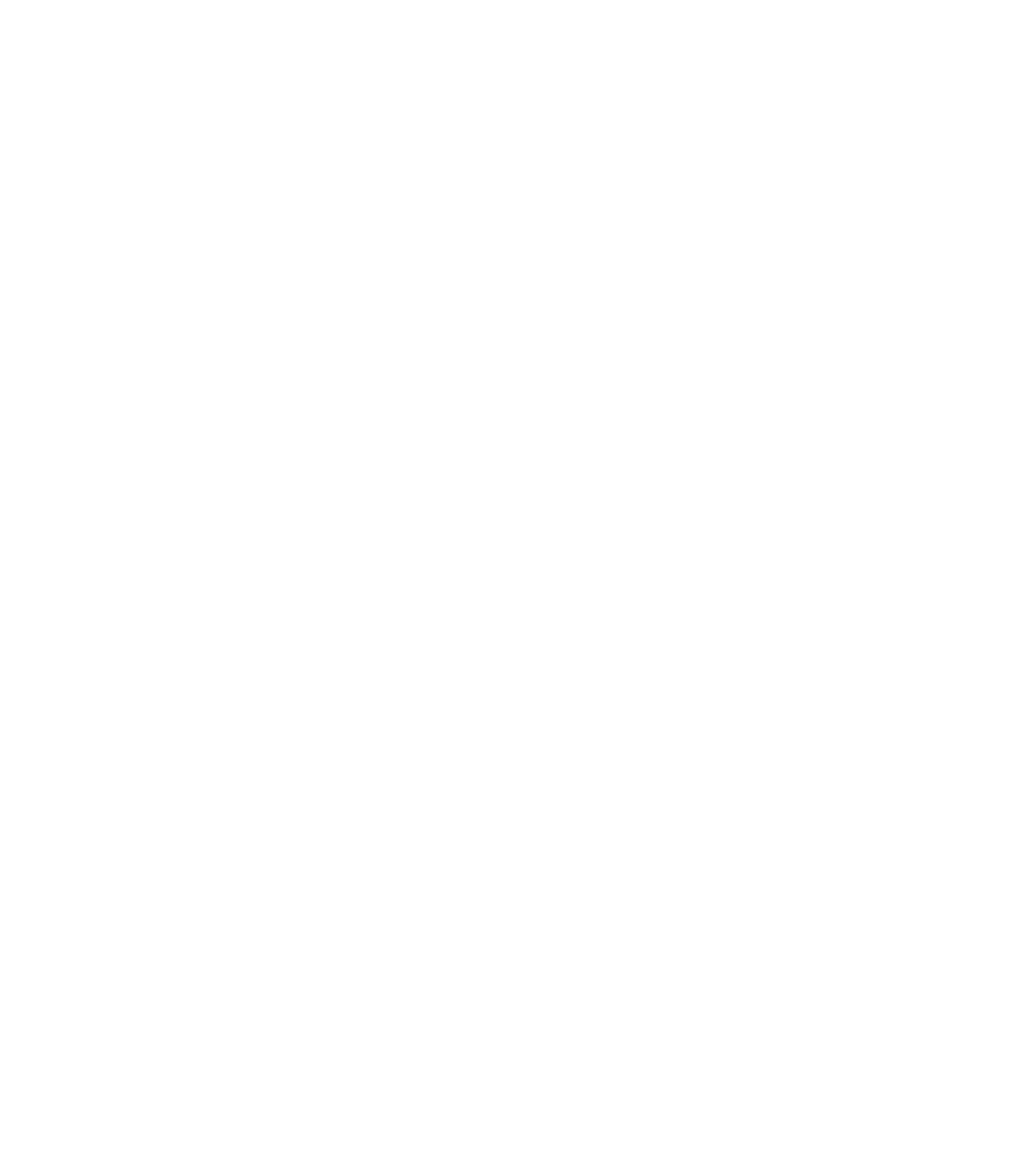
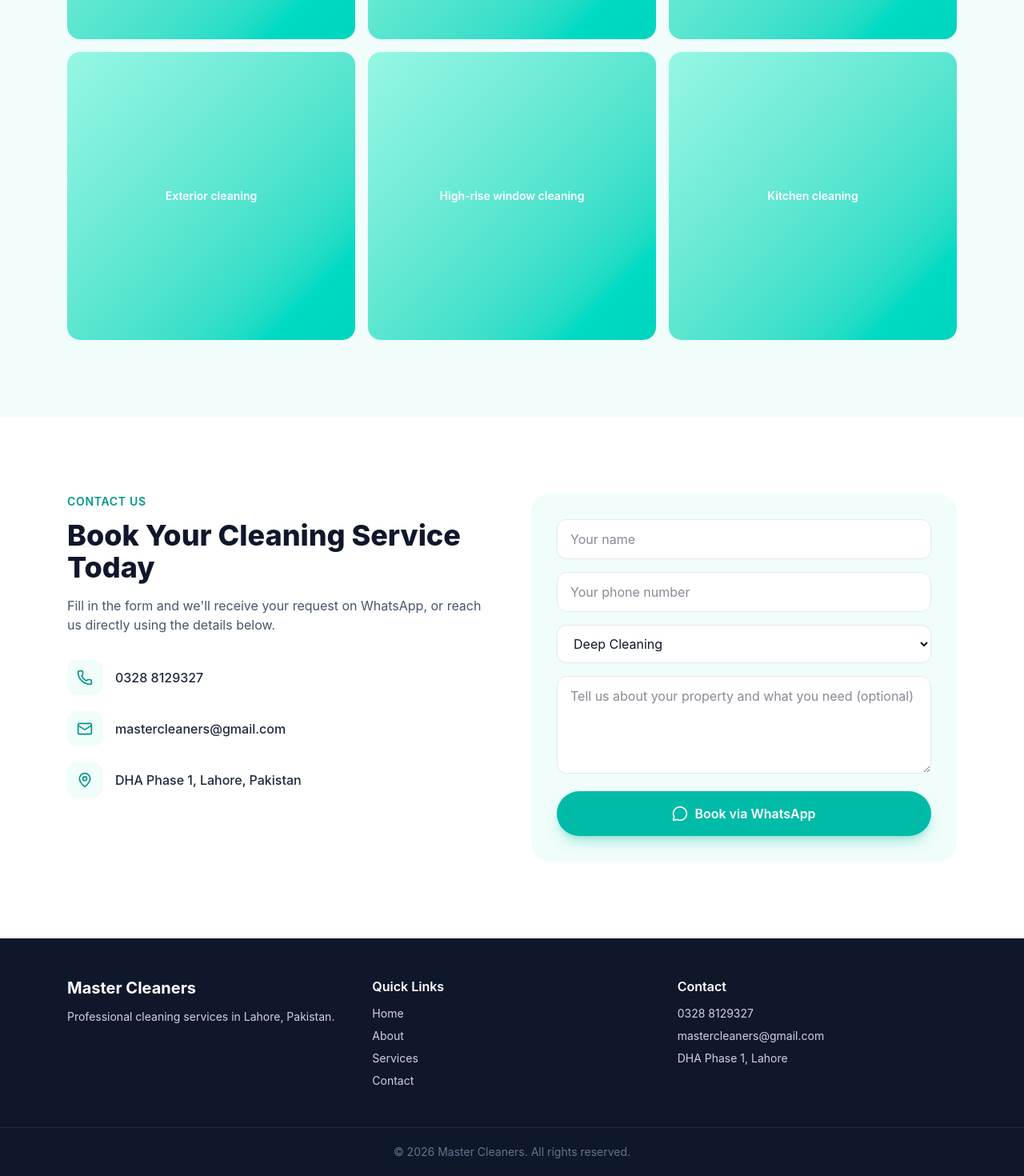
Before and after one commit to SaimRehman-design/master-cleaners, a React (Vite) app: page /contact in a window 1280 px wide. Shown: the part 3388-4858 px from the top of the page at 80% size. Before the commit the page ends 2861 px from the top, so only its background shows below. Built offline with nearby package versions, Linux system fonts and the light colour scheme.

Commit message:
Add gallery, contact form with WhatsApp booking, and footer

```diff
--- a/src/App.jsx
+++ b/src/App.jsx
@@ -3,6 +3,10 @@ import Hero from './components/Hero'
 import Services from './components/Services'
 import About from './components/About'
 import WhyChooseUs from './components/WhyChooseUs'
+import Gallery from './components/Gallery'
+import Contact from './components/Contact'
+import Footer from './components/Footer'
+
 export default function App() {
   return (
     <div className="font-sans text-slate-900">
@@ -12,7 +16,10 @@ export default function App() {
         <Services />
         <About />
         <WhyChooseUs />
+        <Gallery />
+        <Contact />
       </main>
+      <Footer />
     </div>
   )
 }
--- /dev/null
+++ b/src/components/Contact.jsx
@@ -0,0 +1,127 @@
+import { useState } from 'react'
+import { Phone, Mail, MapPin, MessageCircle } from 'lucide-react'
+
+const WHATSAPP_NUMBER = '923288129327' // 0328 8129327 in international format
+
+const serviceOptions = [
+  'Deep Cleaning',
+  'General Cleaning',
+  'Interior Cleaning',
+  'Exterior Cleaning',
+  'Window Cleaning',
+  'Inside & Outside Window Washing',
+  'High-Rise Window Cleaning',
+]
+
+export default function Contact() {
+  const [form, setForm] = useState({
+    name: '',
+    phone: '',
+    service: serviceOptions[0],
+    message: '',
+  })
+
+  const update = (e) => setForm({ ...form, [e.target.name]: e.target.value })
+
+  const handleSubmit = (e) => {
+    e.preventDefault()
+    const text =
+      `Hello Master Cleaners, I would like to book a cleaning service.\n\n` +
+      `Name: ${form.name}\n` +
+      `Phone: ${form.phone}\n` +
+      `Service: ${form.service}\n` +
+      `Details: ${form.message || 'N/A'}`
+    window.open(
+      `https://wa.me/${WHATSAPP_NUMBER}?text=${encodeURIComponent(text)}`,
+      '_blank'
+    )
+  }
+
+  const inputClass =
+    'w-full rounded-xl border border-slate-200 bg-white px-4 py-3 text-slate-900 outline-none transition focus:border-teal-500 focus:ring-2 focus:ring-teal-100'
+
+  return (
+    <section id="contact" className="bg-white py-16 md:py-24">
+      <div className="mx-auto grid max-w-6xl gap-12 px-5 md:grid-cols-2">
+        <div>
+          <p className="text-sm font-semibold uppercase tracking-wider text-teal-600">
+            Contact Us
+          </p>
+          <h2 className="mt-3 text-3xl font-extrabold text-slate-900 md:text-4xl">
+            Book Your Cleaning Service Today
+          </h2>
+          <p className="mt-4 text-slate-600">
+            Fill in the form and we'll receive your request on WhatsApp, or reach us directly
+            using the details below.
+          </p>
+
+          <ul className="mt-8 space-y-5">
+            <li className="flex items-center gap-4">
+              <span className="flex h-11 w-11 items-center justify-center rounded-xl bg-teal-50 text-teal-600">
+                <Phone size={20} />
+              </span>
+              <a href="tel:03288129327" className="font-medium text-slate-800 hover:text-teal-600">
+                0328 8129327
+              </a>
+            </li>
+            <li className="flex items-center gap-4">
+              <span className="flex h-11 w-11 items-center justify-center rounded-xl bg-teal-50 text-teal-600">
+                <Mail size={20} />
+              </span>
+              <a
+                href="mailto:mastercleaners@gmail.com"
+                className="font-medium text-slate-800 hover:text-teal-600"
+              >
+                mastercleaners@gmail.com
+              </a>
+            </li>
+            <li className="flex items-center gap-4">
+              <span className="flex h-11 w-11 items-center justify-center rounded-xl bg-teal-50 text-teal-600">
+                <MapPin size={20} />
+              </span>
+              <span className="font-medium text-slate-800">DHA Phase 1, Lahore, Pakistan</span>
+            </li>
+          </ul>
+        </div>
+
+        <form onSubmit={handleSubmit} className="space-y-4 rounded-3xl bg-teal-50 p-6 md:p-8">
+          <input
+            name="name"
+            value={form.name}
+            onChange={update}
+            required
+            placeholder="Your name"
+            className={inputClass}
+          />
+          <input
+            name="phone"
+            value={form.phone}
+            onChange={update}
+            required
+            placeholder="Your phone number"
+            className={inputClass}
+          />
+          <select name="service" value={form.service} onChange={update} className={inputClass}>
+            {serviceOptions.map((s) => (
+              <option key={s}>{s}</option>
+            ))}
+          </select>
+          <textarea
+            name="message"
+            value={form.message}
+            onChange={update}
+            rows={4}
+            placeholder="Tell us about your property and what you need (optional)"
+            className={inputClass}
+          />
+          <button
+            type="submit"
+            className="flex w-full items-center justify-center gap-2 rounded-full bg-teal-500 px-6 py-4 font-semibold text-white shadow-lg shadow-teal-500/30 transition hover:bg-teal-600"
+          >
+            <MessageCircle size={20} /> Book via WhatsApp
+          </button>
+        </form>
+      </div>
+    </section>
+  )
+}
--- /dev/null
+++ b/src/components/Footer.jsx
@@ -0,0 +1,32 @@
+export default function Footer() {
+    return (
+      <footer className="bg-slate-900 text-slate-300">
+        <div className="mx-auto grid max-w-6xl gap-8 px-5 py-12 md:grid-cols-3">
+          <div>
+            <p className="text-xl font-bold text-white">Master Cleaners</p>
+            <p className="mt-3 text-sm">Professional cleaning services in Lahore, Pakistan.</p>
+          </div>
+          <div>
+            <p className="font-semibold text-white">Quick Links</p>
+            <ul className="mt-3 space-y-2 text-sm">
+              <li><a href="#home" className="hover:text-teal-400">Home</a></li>
+              <li><a href="#about" className="hover:text-teal-400">About</a></li>
+              <li><a href="#services" className="hover:text-teal-400">Services</a></li>
+              <li><a href="#contact" className="hover:text-teal-400">Contact</a></li>
+            </ul>
+          </div>
+          <div>
+            <p className="font-semibold text-white">Contact</p>
+            <ul className="mt-3 space-y-2 text-sm">
+              <li>0328 8129327</li>
+              <li>mastercleaners@gmail.com</li>
+              <li>DHA Phase 1, Lahore</li>
+            </ul>
+          </div>
+        </div>
+        <div className="border-t border-slate-800 py-5 text-center text-sm text-slate-500">
+          © {new Date().getFullYear()} Master Cleaners. All rights reserved.
+        </div>
+      </footer>
+    )
+  }
--- /dev/null
+++ b/src/components/Gallery.jsx
@@ -0,0 +1,36 @@
+const items = [
+    'Deep cleaning result',
+    'Living room cleaning',
+    'Window cleaning',
+    'Exterior cleaning',
+    'High-rise window cleaning',
+    'Kitchen cleaning',
+  ]
+
+  export default function Gallery() {
+    return (
+      <section id="gallery" className="bg-teal-50 py-16 md:py-24">
+        <div className="mx-auto max-w-6xl px-5">
+          <div className="mx-auto max-w-2xl text-center">
+            <p className="text-sm font-semibold uppercase tracking-wider text-teal-600">
+              Our Work
+            </p>
+            <h2 className="mt-3 text-3xl font-extrabold text-slate-900 md:text-4xl">
+              Spotless Results
+            </h2>
+          </div>
+
+          <div className="mt-12 grid grid-cols-2 gap-4 md:grid-cols-3">
+            {items.map((label) => (
+              <div
+                key={label}
+                className="flex aspect-square items-center justify-center rounded-2xl bg-gradient-to-br from-teal-200 to-teal-400 p-4 text-center text-sm font-semibold text-white"
+              >
+                {label}
+              </div>
+            ))}
+          </div>
+        </div>
+      </section>
+    )
+  }
```
